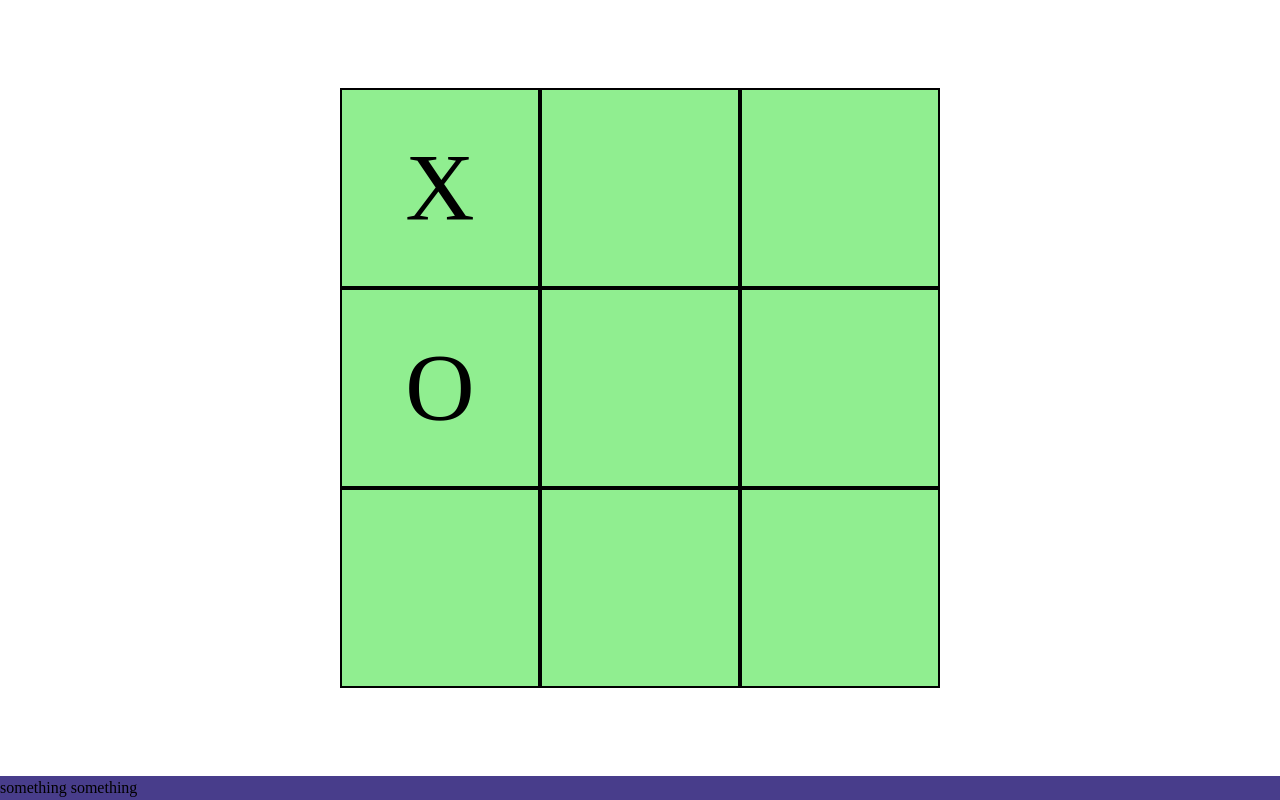
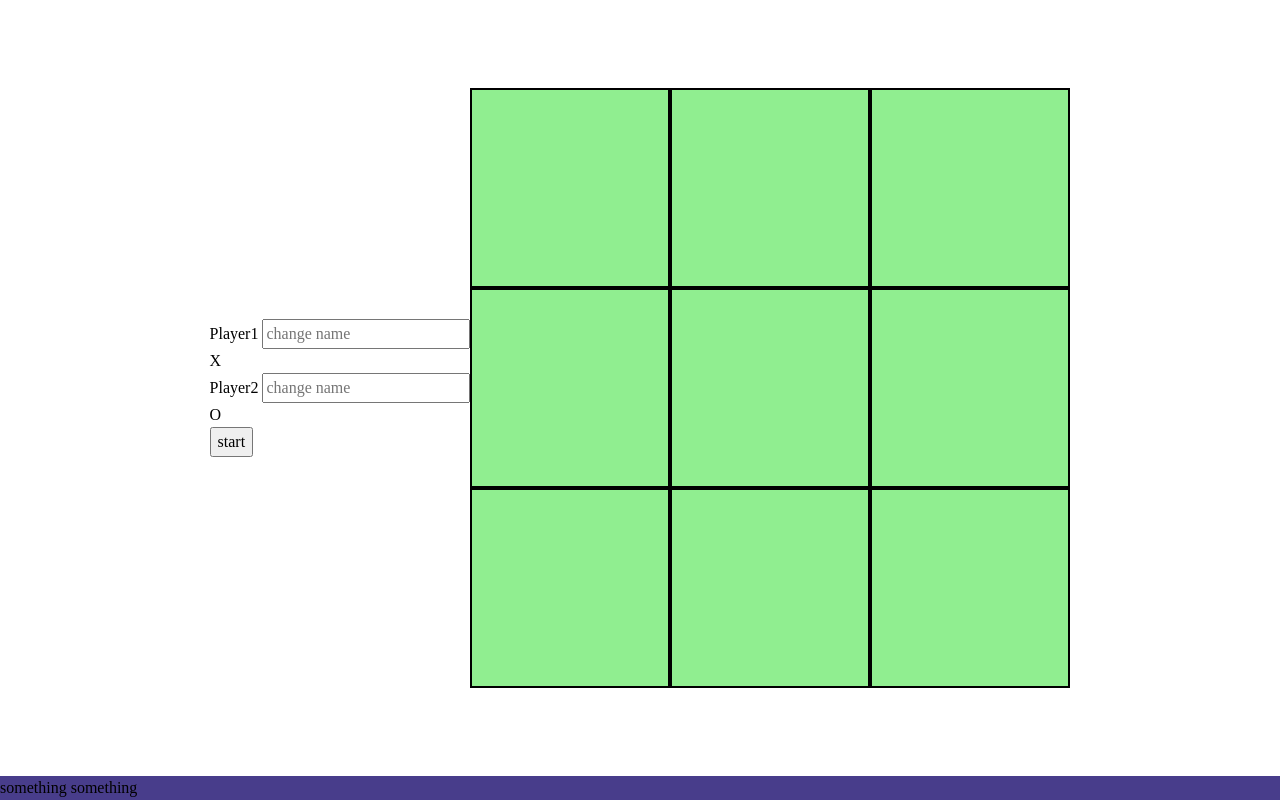
Before and after one commit to Honzi07/odin-tic-tac-toe, a plain HTML site: page index.html in a window 1280 px wide. Drawn offline with Linux system fonts and the light colour scheme.

Commit message:
Input for player names and data attribute for the cells

```diff
--- a/index.html
+++ b/index.html
@@ -10,16 +10,39 @@
   </head>
   <body>
     <main>
+      <form action="" name="player-form">
+        <div>
+          <label for="player1">Player1</label>
+          <input
+            type="text"
+            name="player1"
+            id="player1"
+            placeholder="change name"
+          />
+          <div>X</div>
+        </div>
+        <div>
+          <label for="player2">Player2</label>
+          <input
+            type="text"
+            name="player2"
+            id="player2"
+            placeholder="change name"
+          />
+          <div>O</div>
+        </div>
+        <button type="submit">start</button>
+      </form>
       <div class="game-board">
-        <div class="game-cell">X</div>
-        <div class="game-cell"></div>
-        <div class="game-cell"></div>
-        <div class="game-cell">O</div>
-        <div class="game-cell"></div>
-        <div class="game-cell"></div>
-        <div class="game-cell"></div>
-        <div class="game-cell"></div>
-        <div class="game-cell"></div>
+        <div class="game-cell" data-index="0"></div>
+        <div class="game-cell" data-index="1"></div>
+        <div class="game-cell" data-index="2"></div>
+        <div class="game-cell" data-index="3"></div>
+        <div class="game-cell" data-index="4"></div>
+        <div class="game-cell" data-index="5"></div>
+        <div class="game-cell" data-index="6"></div>
+        <div class="game-cell" data-index="7"></div>
+        <div class="game-cell" data-index="8"></div>
       </div>
     </main>
     <footer>something something</footer>
```
